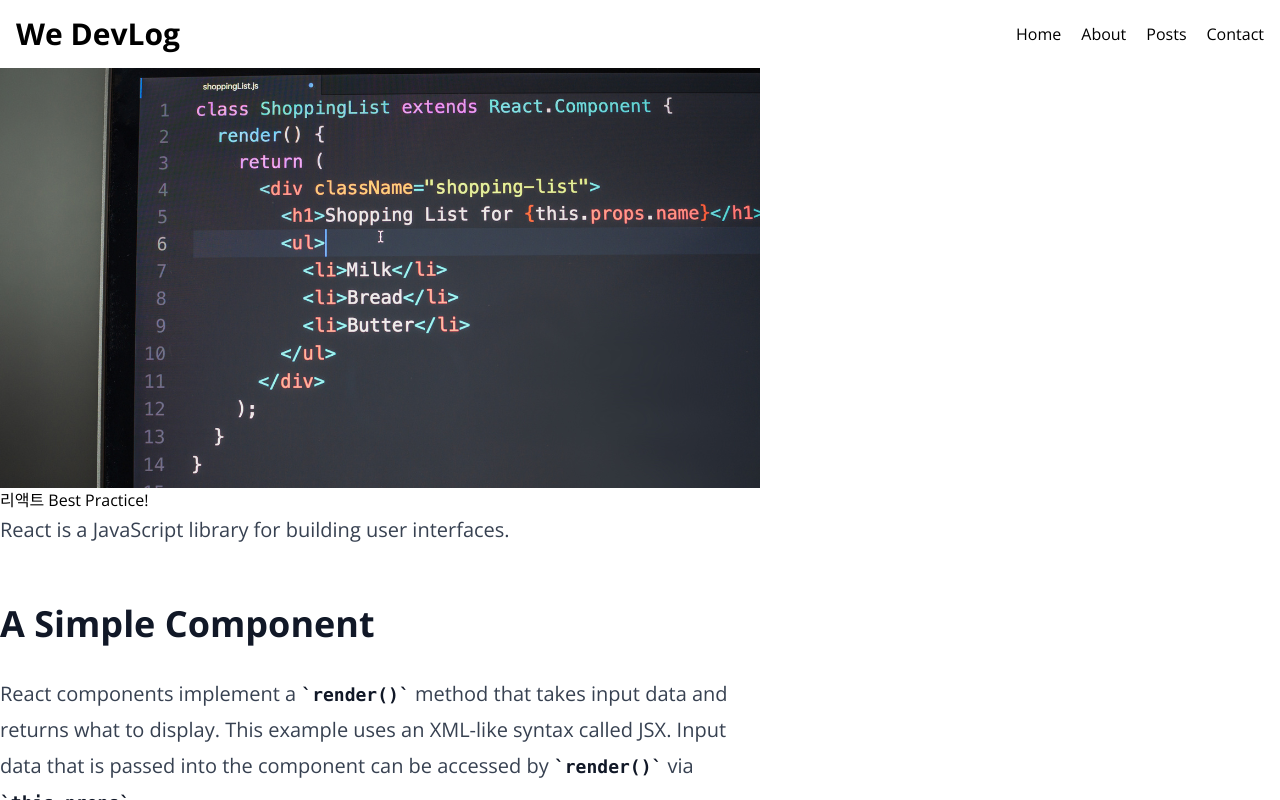
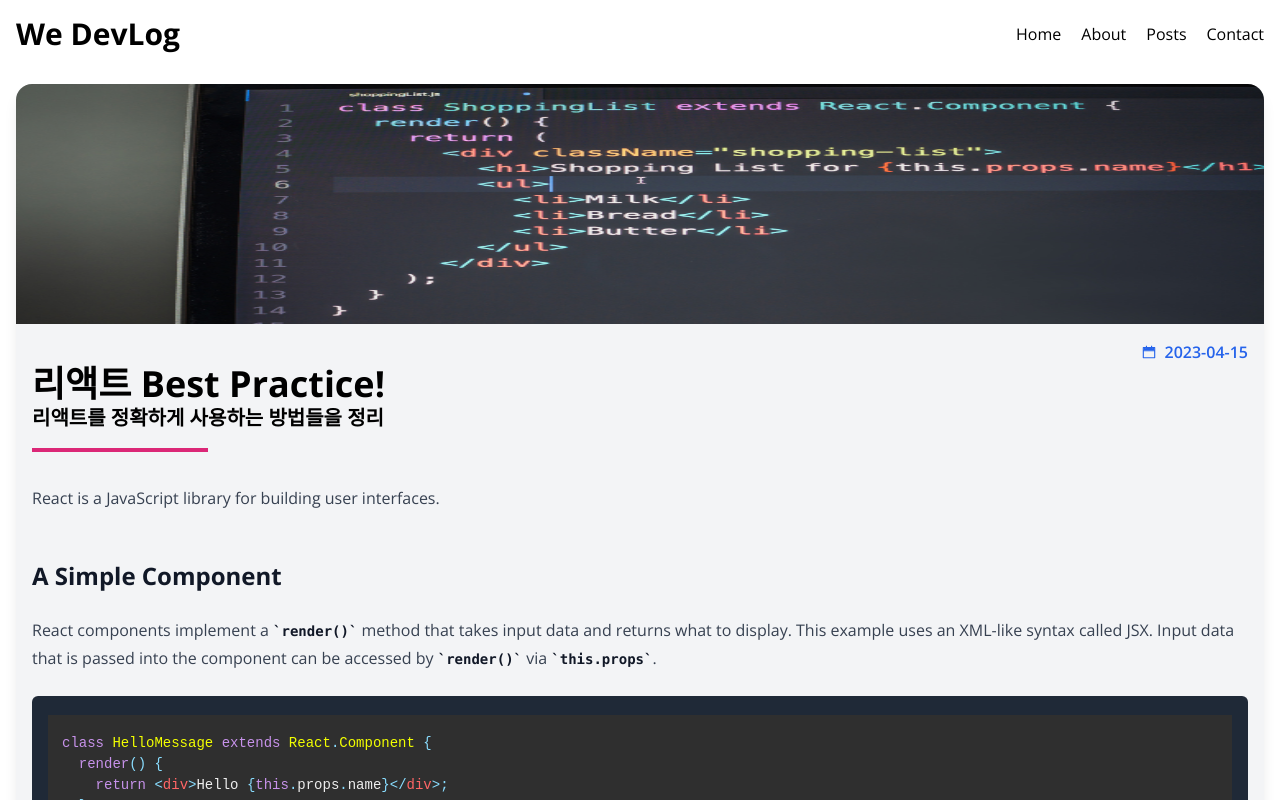
Before and after one commit to dydals3440/SideBlog, a Next.js app: page /posts/best-react-practices in a window 1280 px wide. Built offline with nearby package versions, Linux system fonts and the light colour scheme.

Commit message:
chore: images: remotePatterns 등록

```diff
--- a/next.config.js
+++ b/next.config.js
@@ -6,6 +6,16 @@
 
     return config;
   },
+  images: {
+    remotePatterns: [
+      {
+        protocol: 'https',
+        hostname: 'images.unsplash.com',
+        port: '',
+        pathname: '/**',
+      },
+    ],
+  },
 };
 
 module.exports = nextConfig;
--- a/package.json
+++ b/package.json
@@ -15,6 +15,7 @@
     "react-icons": "^4.11.0",
     "react-markdown": "^9.0.0",
     "react-multi-carousel": "^2.8.4",
+    "react-syntax-highlighter": "^15.5.0",
     "remark-gfm": "^4.0.0"
   },
   "devDependencies": {
@@ -22,6 +23,7 @@
     "@types/node": "^20",
     "@types/react": "^18",
     "@types/react-dom": "^18",
+    "@types/react-syntax-highlighter": "^15.5.8",
     "autoprefixer": "^10",
     "eslint": "^8",
     "eslint-config-next": "13.5.4",
--- a/src/app/posts/[slug]/page.tsx
+++ b/src/app/posts/[slug]/page.tsx
@@ -1,6 +1,7 @@
 import { MarkdownViewer } from '@/components';
 import { getPostData } from '@/service/posts';
 import Image from 'next/image';
+import { AiTwotoneCalendar } from 'react-icons/ai';
 
 type Props = {
   params: {
@@ -12,15 +13,24 @@
   const { title, description, date, path, content } = await getPostData(slug);
 
   return (
-    <article>
+    <article className='rounded-2xl overflow-hidden bg-gray-100 shadow-lg m-4 '>
       <Image
+        className='w-full h-60'
         src={`/images/posts/${path}.png`}
         alt={title}
         width={760}
         height={420}
       />
-      <h1>{title}</h1>
-      <MarkdownViewer content={content} />
+      <section className='flex flex-col p-4'>
+        <div className='flex items-center self-end text-blue-600'>
+          <AiTwotoneCalendar />
+          <p className='font-semibold ml-2'>{date.toString()}</p>
+        </div>
+        <h1 className='text-4xl font-bold'>{title}</h1>
+        <p className='text-xl font-bold'>{description}</p>
+        <div className='w-44 border-2 border-pink-600 mt-4 mb-8' />
+        <MarkdownViewer content={content} />
+      </section>
     </article>
   );
 };
--- a/src/components/MarkdownViewer/index.tsx
+++ b/src/components/MarkdownViewer/index.tsx
@@ -1,9 +1,47 @@
+'use client';
+
 import ReactMarkdown from 'react-markdown';
 import remarkGfm from 'remark-gfm';
+import { Prism as SyntaxHighlighter } from 'react-syntax-highlighter';
+import { materialDark } from 'react-syntax-highlighter/dist/esm/styles/prism';
+import Image from 'next/image';
 
 const MarkdownViewer = ({ content }: { content: string }) => {
   return (
-    <ReactMarkdown className='prose lg:prose-xl' remarkPlugins={[remarkGfm]}>
+    <ReactMarkdown
+      className='prose max-w-none'
+      remarkPlugins={[remarkGfm]}
+      components={{
+        code(props) {
+          const { children, className, node, ...rest } = props;
+          const match = /language-(\w+)/.exec(className || '');
+          return match ? (
+            <SyntaxHighlighter
+              {...rest}
+              style={materialDark}
+              language={match[1]}
+              PreTag='div'
+              ref={null}
+            >
+              {String(children).replace(/\n$/, '')}
+            </SyntaxHighlighter>
+          ) : (
+            <code {...rest} className={className}>
+              {children}
+            </code>
+          );
+        },
+        img: (image) => (
+          <Image
+            className='w-full max-h-60 object-cover'
+            src={image.src || ''}
+            alt={image.alt || ''}
+            width={500}
+            height={350}
+          />
+        ),
+      }}
+    >
       {content}
     </ReactMarkdown>
   );
```
Also changed, not shown: 1 other file (tests, documents, lock files or other folders).
